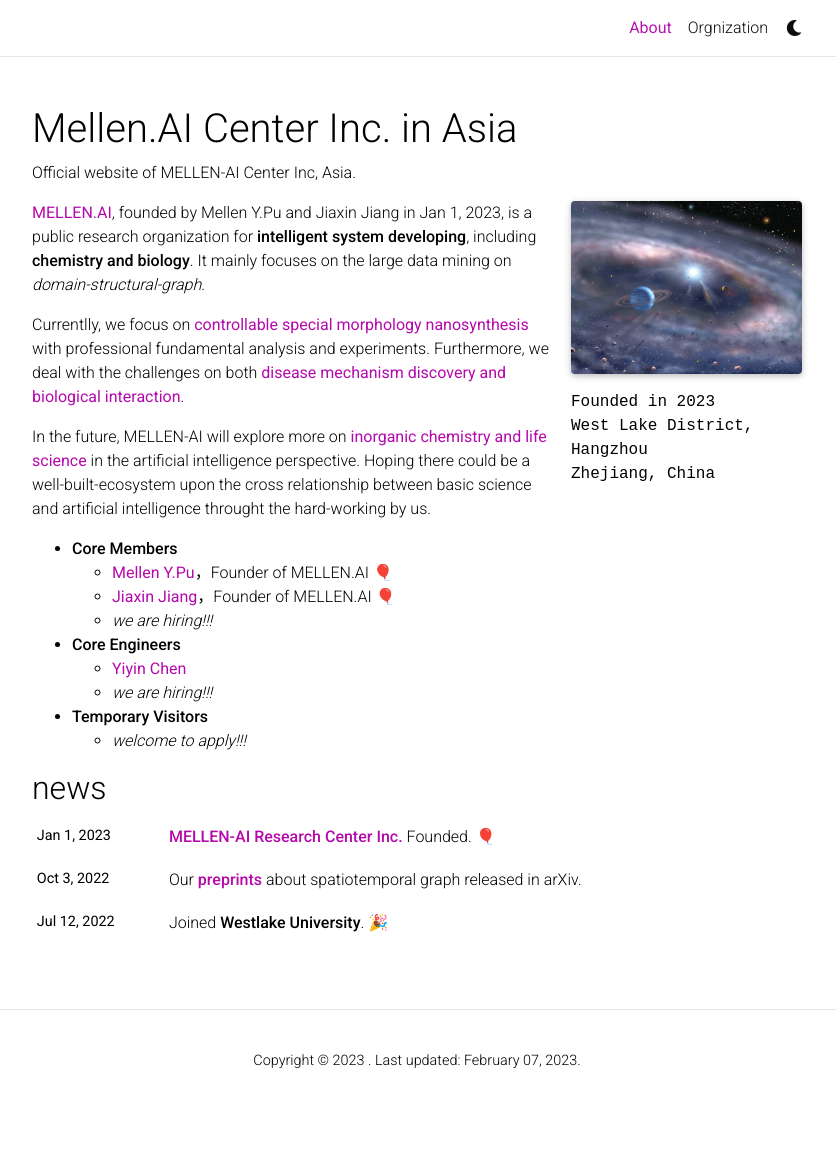
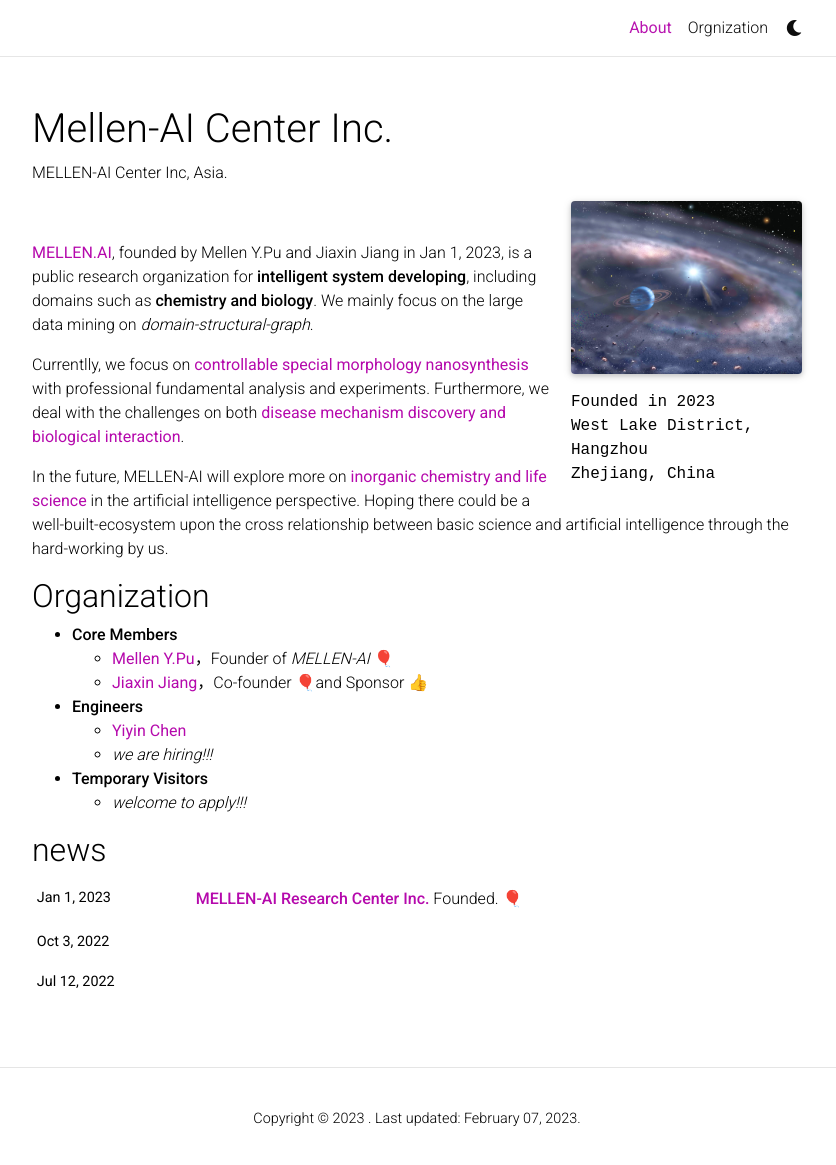
Before and after one commit to MELLEN-AI/mellen-ai.github.io, a Jekyll site: the page built from _pages/about.md, in a window 1280 px wide and 1169 px high. Shown: the top 1165 px of the window, without its empty margins (223-1059 px from the left). Built offline with Jekyll 4.4.1, drawn with Linux system fonts in a browser that asks for light colours; full-size pictures stand in for the smaller copies a plugin makes; comment, search, counter and statistics services are not loaded; a style sheet for code colours, icons or effects is not loaded.

Commit message:
updating about.md

```diff
--- a/_config.yml
+++ b/_config.yml
@@ -2,13 +2,13 @@
 # Site settings
 # -----------------------------------------------------------------------------
 
-title: Mellen.AI Center Inc. in Asia       # the website title (if blank, full name will be used instead)
+title: Mellen-AI Center Inc.       # the website title (if blank, full name will be used instead)
 first_name:
 middle_name:
 last_name:
 email: puyingming@westlake.edu.cn
 description: > # the ">" symbol means to ignore newlines until "footer_text:"
-  MELLEN-AI Official website.
+  MELLEN-AI official site.
 footer_text: >
 #  Powered by <a href="https://jekyllrb.com/" target="_blank">Jekyll</a> wifth <a href="https://github.com/alshedivat/al-folio">al-folio</a> theme.
 #  Hosted by <a href="https://pages.github.com/" target="_blank">GitHub Pages</a>.
--- a/_pages/about.md
+++ b/_pages/about.md
@@ -2,7 +2,7 @@
 layout: about
 title: About
 permalink: /
-subtitle: Official website of MELLEN-AI Center Inc, Asia.
+subtitle: MELLEN-AI Center Inc, Asia.
 
 profile:
   align: right
@@ -18,19 +18,19 @@ selected_papers: false     # includes a list of papers marked as "selected={true
 social: false              # includes social icons at the bottom of the page
 ---
 
+<br/>
 
-<a href="#"><b>MELLEN.AI</b></a>, founded by Mellen Y.Pu and Jiaxin Jiang in Jan 1, 2023, is a public research organization for **intelligent system developing**, including **chemistry and biology**. It mainly focuses on the large data mining on *domain-structural-graph*.
+<a href="#"><b>MELLEN.AI</b></a>, founded by Mellen Y.Pu and Jiaxin Jiang in Jan 1, 2023, is a public research organization for **intelligent system developing**, including domains such as **chemistry and biology**. We mainly focus on the large data mining on *domain-structural-graph*.
 
 Currentlly, we focus on <a href="#"><b>controllable special morphology nanosynthesis</b></a> with professional fundamental analysis and experiments. Furthermore, we deal with the challenges on both <a href="#"><b>disease mechanism discovery and biological interaction</b></a>.
 
-In the future, MELLEN-AI will explore more on <a href="#"><b>inorganic chemistry and life science</b></a> in the artificial intelligence perspective. Hoping there could be a well-built-ecosystem upon the cross relationship between basic science and artificial intelligence throught the hard-working by us.
+In the future, MELLEN-AI will explore more on <a href="#"><b>inorganic chemistry and life science</b></a> in the artificial intelligence perspective. Hoping there could be a well-built-ecosystem upon the cross relationship between basic science and artificial intelligence through the hard-working by us.
 
-
+<h2>Organization</h2>
 * **Core Members**
-  * <a href="https://dandelionym.github.io"><b>Mellen Y.Pu</b></a>，Founder of MELLEN.AI 🎈
-  * <a href="https://#"><b>Jiaxin Jiang</b></a>，Founder of MELLEN.AI 🎈
-  * *we are hiring!!!*
-* **Core Engineers**
+  * <a href="https://dandelionym.github.io"><b>Mellen Y.Pu</b></a>，Founder of *MELLEN-AI* 🎈
+  * <a href="https://#"><b>Jiaxin Jiang</b></a>，Co-founder 🎈and Sponsor 👍
+* **Engineers**
   * <a href="https://#"><b>Yiyin Chen</b></a>
   * *we are hiring!!!*
 * **Temporary Visitors**
```
Also changed, not shown: _news/announcement_2.md (+0 -40 lines), _news/announcement_3.md (+0 -2 lines).
